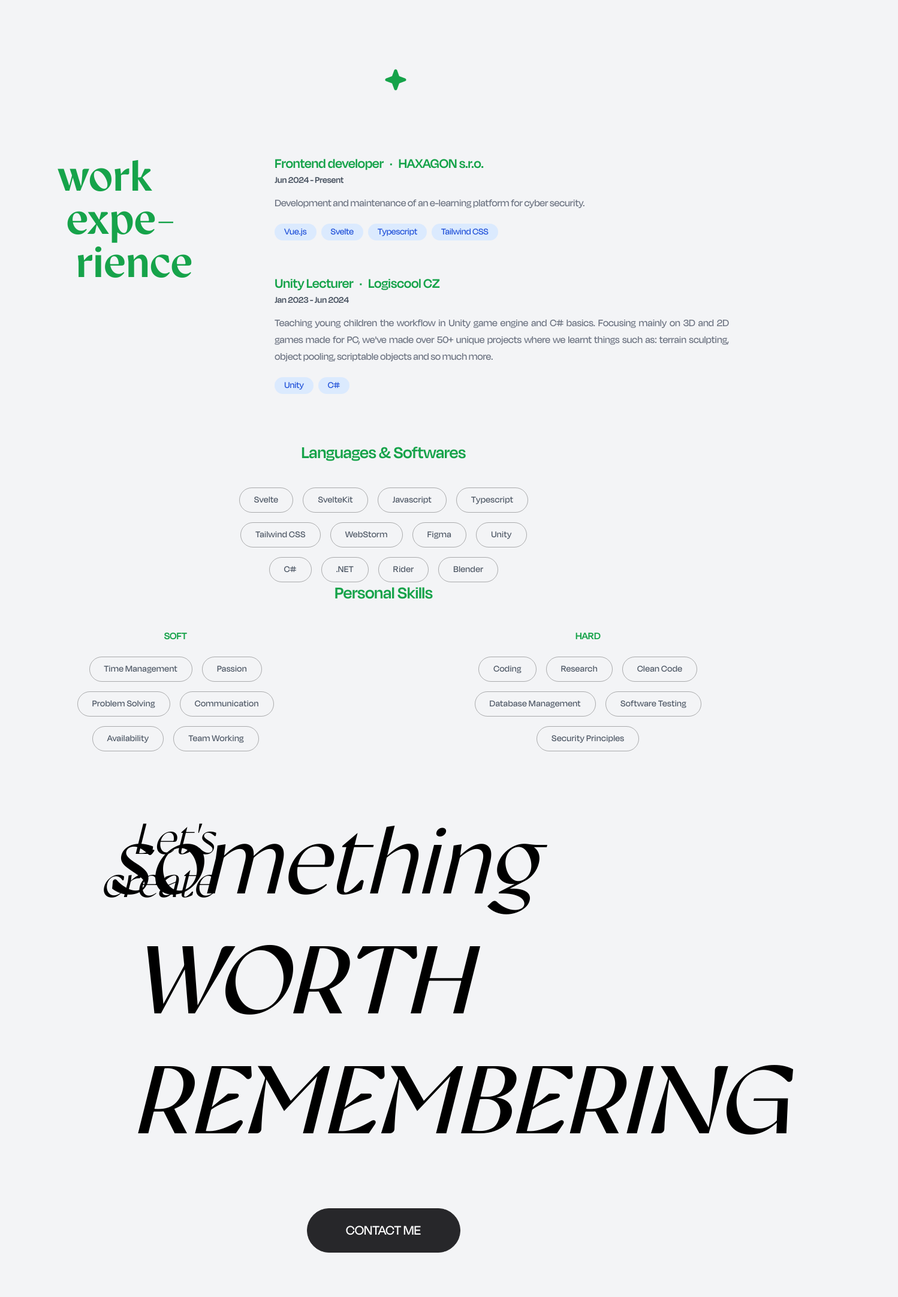
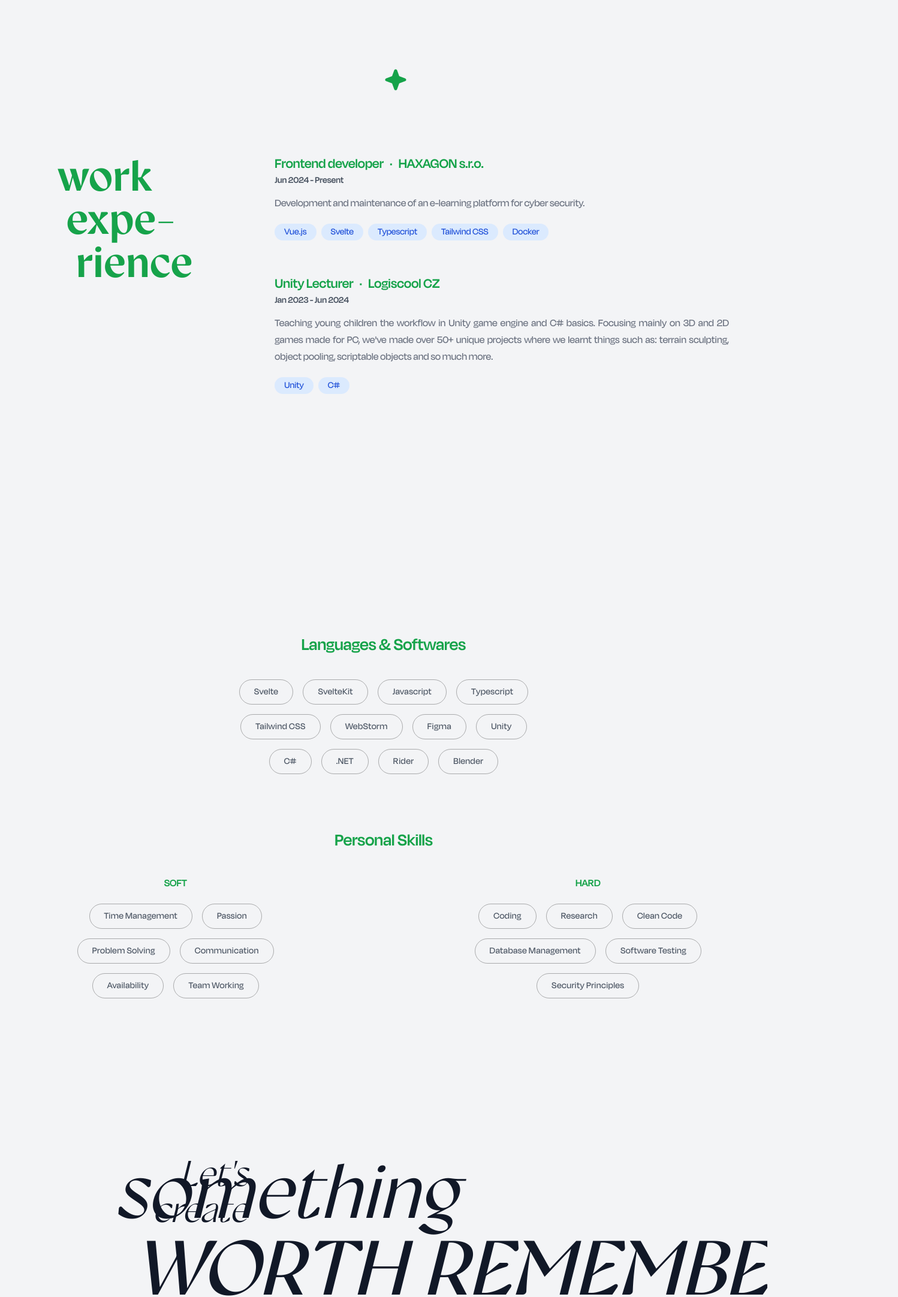
Before and after one commit to L33dy/zbajnek-portfolio, a SvelteKit app: page /about in a window 1280 px wide. Shown: the part 607-2770 px from the top of the page at 60% size, 1498 px wide, since content can reach past the window. Built offline with nearby package versions, Linux system fonts and the light colour scheme; a web font is replaced by a local one.

Commit message:
responsivity updates

```diff
--- a/src/lib/experience.json
+++ b/src/lib/experience.json
@@ -13,6 +13,6 @@
     "position": "Frontend developer",
     "duration": "Jun 2024 - Present",
     "description": "Development and maintenance of an e-learning platform for cyber security.",
-    "skills": ["Vue.js", "Svelte", "Typescript", "Tailwind CSS"]
+    "skills": ["Vue.js", "Svelte", "Typescript", "Tailwind CSS", "Docker"]
   }
 ]
--- a/src/main.css
+++ b/src/main.css
@@ -4,7 +4,6 @@
 @tailwind components;
 @tailwind utilities;
 
-@layer base {
 @font-face {
     font-family: "Degular";
     font-style: normal;
@@ -48,9 +47,10 @@
     src: url("/gyst.otf") format("opentype");
 }
 
+@layer base {
     body {
         font-family: "Gyst", sans-serif;
-        @apply cursor-default lg:cursor-none;
+        @apply cursor-default lg:cursor-none overflow-x-hidden;
     }
 
     .cursor {
--- a/src/routes/about/+page.svelte
+++ b/src/routes/about/+page.svelte
@@ -60,8 +60,8 @@
     </div>
 </section>
 
-<section class="w-full min-h-[80vh] flex flex-col justify-between items-center">
-    <div class="flex flex-col justify-center items-center gap-10 font-degular w-full">
+<section class="w-full min-h-[100vh] 3xl:min-h-[100vh] flex flex-col justify-between items-center gap-32 xl:gap-0">
+    <div class="flex flex-col justify-center items-center gap-7 xl:gap-10 font-degular w-full">
         <h2 class="text-3xl font-semibold text-green-600">Languages & Softwares</h2>
         <div data-aos="zoom-in-up" data-aos-duration="1000" data-aos-easing="ease-in-out" data-aos-once="true" class="skills-container">
             {#each skills.softwares as sw}
@@ -71,12 +71,12 @@
             {/each}
         </div>
     </div>
-    <div class="flex flex-col justify-center items-center font-degular gap-10 w-full pb-48">
+    <div class="flex flex-col justify-center items-center font-degular gap-7 xl:gap-10 w-full pb-48">
         <h2 class="text-3xl font-semibold text-green-600">Personal Skills</h2>
-        <div class="flex justify-center items-center gap-24 w-full">
+        <div class="flex flex-col xl:flex-row justify-center items-center gap-14 xl:gap-24 w-full">
             <div class="flex flex-col justify-center items-center gap-5">
-                <h3 class="text-lg font-semibold text-green-600">SOFT</h3>
-                <div data-aos="zoom-in-up" data-aos-duration="1000" data-aos-easing="ease-in-out" data-aos-once="true" class="skills-container !w-3/4">
+                <h3 class="text-base md:text-lg font-semibold text-green-600">SOFT</h3>
+                <div data-aos="zoom-in-up" data-aos-duration="1000" data-aos-easing="ease-in-out" data-aos-once="true" class="skills-container !w-full md:!w-3/4">
                     {#each skills.soft as sft}
                         <div class="skill">
                             <p>{sft}</p>
@@ -85,8 +85,8 @@
                 </div>
             </div>
             <div class="flex flex-col justify-center items-center gap-5">
-                <h3 class="text-lg font-semibold text-green-600">HARD</h3>
-                <div data-aos="zoom-in-up" data-aos-duration="1000" data-aos-easing="ease-in-out" data-aos-once="true" class="skills-container !w-3/4">
+                <h3 class="text-base md:text-lg font-semibold text-green-600">HARD</h3>
+                <div data-aos="zoom-in-up" data-aos-duration="1000" data-aos-easing="ease-in-out" data-aos-once="true" class="skills-container !w-full md:!w-3/4">
                     {#each skills.hard as hrd}
                         <div class="skill">
                             <p>{hrd}</p>
@@ -108,11 +108,11 @@
 
 <style lang="postcss">
     .skills-container {
-        @apply flex justify-center items-center flex-wrap gap-4 w-2/5;
+        @apply flex justify-center items-center flex-wrap gap-4 w-full md:w-3/4 xl:w-2/5;
     }
 
     .skills-container > .skill {
-        @apply font-medium tracking-wide text-gray-600 border-[1px] border-black/30 rounded-full px-6 py-2;
+        @apply font-medium tracking-wide text-gray-600 text-sm md:text-base border-[1px] border-black/30 rounded-full px-5 md:px-6 py-1.5 md:py-2;
     }
 
     :global(body) {
@@ -120,7 +120,7 @@
     }
 
     .list {
-        @apply w-full px-12 md:px-24 lg:pr-10 xl:pr-16 2xl:pr-24 3xl:px-36 min-h-[60vh] mt-16 2xl:mt-32 overflow-x-hidden;
+        @apply w-full px-12 md:px-24 lg:pr-10 xl:pr-16 2xl:pr-24 3xl:px-36 min-h-[100vh] 3xl:min-h-[60vh] mt-16 2xl:mt-32 overflow-x-hidden;
     }
 
     .list > div {
@@ -132,7 +132,7 @@
     }
 
     .list-title {
-        @apply text-green-600 text-5xl md:text-6xl xl:text-7xl lg:hidden font-bold;
+        @apply text-green-600 text-5xl md:text-6xl xl:text-7xl lg:hidden font-bold whitespace-nowrap;
     }
 
     .list-title-alternate {
--- a/src/routes/about/components/ExperienceTile.svelte
+++ b/src/routes/about/components/ExperienceTile.svelte
@@ -9,7 +9,7 @@
         <h4 class="text-sm md:text-base 2xl:text-xl text-gray-600 font-semibold">{expData.duration}</h4>
     </div>
     <p class="text-sm md:text-base xl:text-lg 3xl:text-xl font-medium text-gray-500 text-justify 2xl:text-left">{expData.description}</p>
-    <div class="w-full flex gap-2 mt-2">
+    <div class="w-full flex flex-wrap gap-2 mt-2">
         {#each expData.skills as skill}
             <div class="bg-blue-100 px-4 py-0.5 rounded-full">
                 <p class="font-medium text-blue-700 text-sm lg:text-base">{skill}</p>
--- a/src/routes/about/components/Footer.svelte
+++ b/src/routes/about/components/Footer.svelte
@@ -1,7 +1,7 @@
 <script>
     import Button from "../../components/Button.svelte";
     import {onMount} from "svelte";
-    import {mouseEnter, mouseLeave, animateMovement} from "$lib/cursor-utils.js";
+    import {mouseEnter, mouseLeave, animateMovement, isMobileUserAgent} from "$lib/cursor-utils.js";
     import contacts from '$lib/contacts.json'
 
     let footer;
@@ -9,18 +9,22 @@
     let t3;
     let cursor;
     let windowHeight;
+    let moveSensitivity;
 
     onMount(() => {
         windowHeight = window.innerHeight;
 
         cursor = document.querySelector('.cursor')
+
+        moveSensitivity = isMobileUserAgent() ? 35 : 85
     })
+
 
     function move() {
         const footerY = footer.offsetTop;
         const scrollTop = window.scrollY;
 
-        const newPositionX = (scrollTop - footerY) / windowHeight * 85;
+        const newPositionX = (scrollTop - footerY) / windowHeight * moveSensitivity;
 
         t2.style.transform = `translateX(${newPositionX}px)`;
         t3.style.transform = `translateX(${-newPositionX}px)`
@@ -29,37 +33,41 @@
 
 <svelte:window on:scroll={move}/>
 
-<footer bind:this={footer} class="h-[100vh] pt-24 flex flex-col justify-center items-center gap-12 relative">
-    <div class="w-full gap-20 flex flex-col justify-center items-center absolute left-1/2 top-1/3 -translate-y-1/2 -translate-x-1/2">
-        <div class="flex flex-col justify-center items-center w-full italic leading-tight">
-            <div class="flex justify-center items-center gap-10">
-                <div class="text-7xl font-light text-right" data-aos="zoom-out" data-aos-duration="1200"
+<footer bind:this={footer} class="h-[100vh] pt-24 flex flex-col justify-center items-center gap-12 relative overflow-x-hidden">
+    <div class="w-full gap-14 xl:gap-20 flex flex-col justify-center items-center absolute left-1/2 top-1/3 -translate-y-1/2 -translate-x-1/2">
+        <div class="flex flex-col justify-center items-center gap-2 xl:gap-0 w-full italic leading-tight text-gray-900">
+            <div class="flex justify-center items-center gap-5 md:gap-10">
+                <div class="text-4xl md:text-5xl xl:text-6xl 3xl:text-7xl font-light text-right" data-aos="zoom-out" data-aos-duration="1200"
                      data-aos-once="true">
                     Let's<br>create
                 </div>
                 <div bind:this={t2}>
-                    <p class="text-10xl" data-aos="zoom-out" data-aos-delay="150" data-aos-duration="1200"
+                    <p class="text-6xl md:text-7xl xl:text-9xl 3xl:text-10xl" data-aos="zoom-out" data-aos-delay="150" data-aos-duration="1200"
                        data-aos-once="true">
                         something
                     </p>
                 </div>
             </div>
             <div bind:this={t3}>
-                <p class="text-10xl font-medium uppercase" data-aos="zoom-out" data-aos-delay="300" data-aos-duration="1200"
+                <p class="text-4xl md:text-7xl xl:text-9xl 3xl:text-10xl font-medium uppercase whitespace-nowrap" data-aos="zoom-out" data-aos-delay="300" data-aos-duration="1200"
                    data-aos-once="true">
-                    worth remembering
+                    {#if isMobileUserAgent()}
+                        worth remembering
+                        {:else}
+                        worth remembering
+                    {/if}
                 </p>
             </div>
         </div>
         <Button link="mailto:zbynekzidlicky@icloud.com" primaryBgColor="#27272A" primaryTextColor="#fff" secondaryBgColor="#F9FAFB"
                 secondaryTextColor="#000" text="CONTACT ME"/>
     </div>
-    <div class="flex gap-3 absolute bottom-10 left-10">
+    <div class="flex gap-3 absolute bottom-4 md:bottom-10 left-4 md:left-10">
         {#each contacts as c}
-            <a on:mousemove={(e) => animateMovement(e)} on:mouseenter={() => mouseEnter(cursor)} on:mouseleave={(e) => mouseLeave(cursor, e)} href={c.link} target="_blank" class="w-10 h-10 rounded-full bg-gray-800 flex justify-center items-center">
-                <img src={"../../../../icons/" + c.image} alt="" class="w-4">
+            <a on:mousemove={(e) => animateMovement(e)} on:mouseenter={() => mouseEnter(cursor)} on:mouseleave={(e) => mouseLeave(cursor, e)} href={c.link} target="_blank" class="w-8 md:w-10 h-8 md:h-10 rounded-full bg-gray-800 flex justify-center items-center">
+                <img src={"../../../../icons/" + c.image} alt="" class="w-3 md:w-4">
             </a>
         {/each}
     </div>
-    <small class="font-degular text-lg absolute bottom-0 left-1/2 -translate-x-1/2 pb-2">© Zbyněk Židlický 2024</small>
+    <small class="font-degular text-base md:text-lg absolute bottom-0 left-1/2 -translate-x-1/2 pb-1 md:pb-2">© Zbyněk Židlický 2024</small>
 </footer>
--- a/src/routes/components/Button.svelte
+++ b/src/routes/components/Button.svelte
@@ -16,7 +16,7 @@
     })
 </script>
 
-<a style="background-color: {primaryBgColor}; border-color: {primaryBgColor}" class="parent-btn px-16 py-5 border-[1px] uppercase font-medium text-2xl rounded-full relative overflow-hidden font-degular" href={link} on:mouseenter={() => {mouseEnter(cursor)}}
+<a style="background-color: {primaryBgColor}; border-color: {primaryBgColor}" class="parent-btn px-10 md:px-12 xl:px-14 3xl:px-16 py-2.5 md:py-3 xl:py-4 3xl:py-5 border-[1px] uppercase font-medium text-lg xl:text-2xl rounded-full relative overflow-hidden font-degular" href={link} on:mouseenter={() => {mouseEnter(cursor)}}
    on:mouseleave={(e) => {mouseLeave(cursor, e)}}
    on:mousemove={(e) => animateMovement(e, 0.3)}>
     <div style="color: {primaryTextColor}" class="project-btn">{text}</div>
```
Lines whose indentation alone changed are shown as unchanged.
